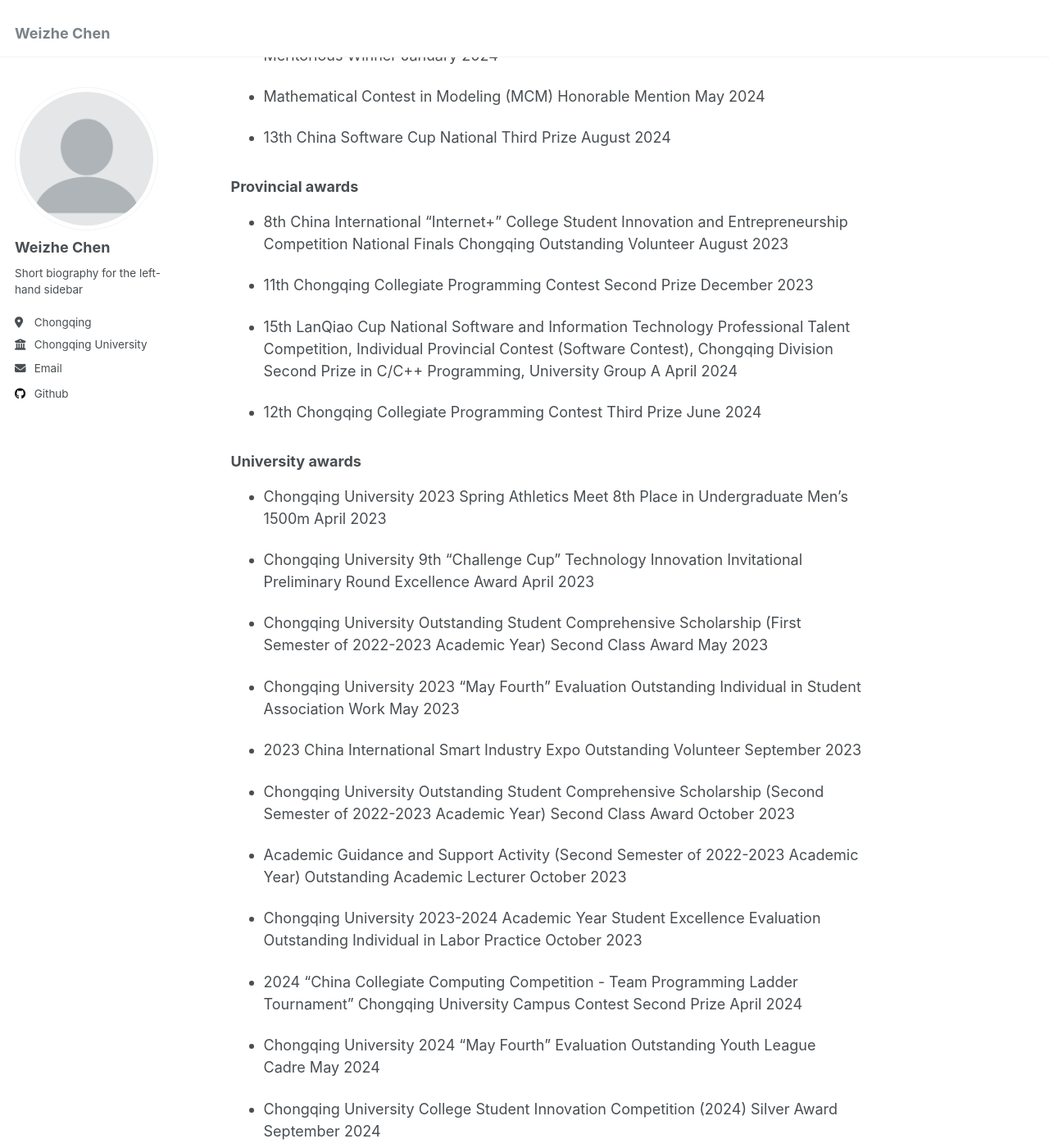
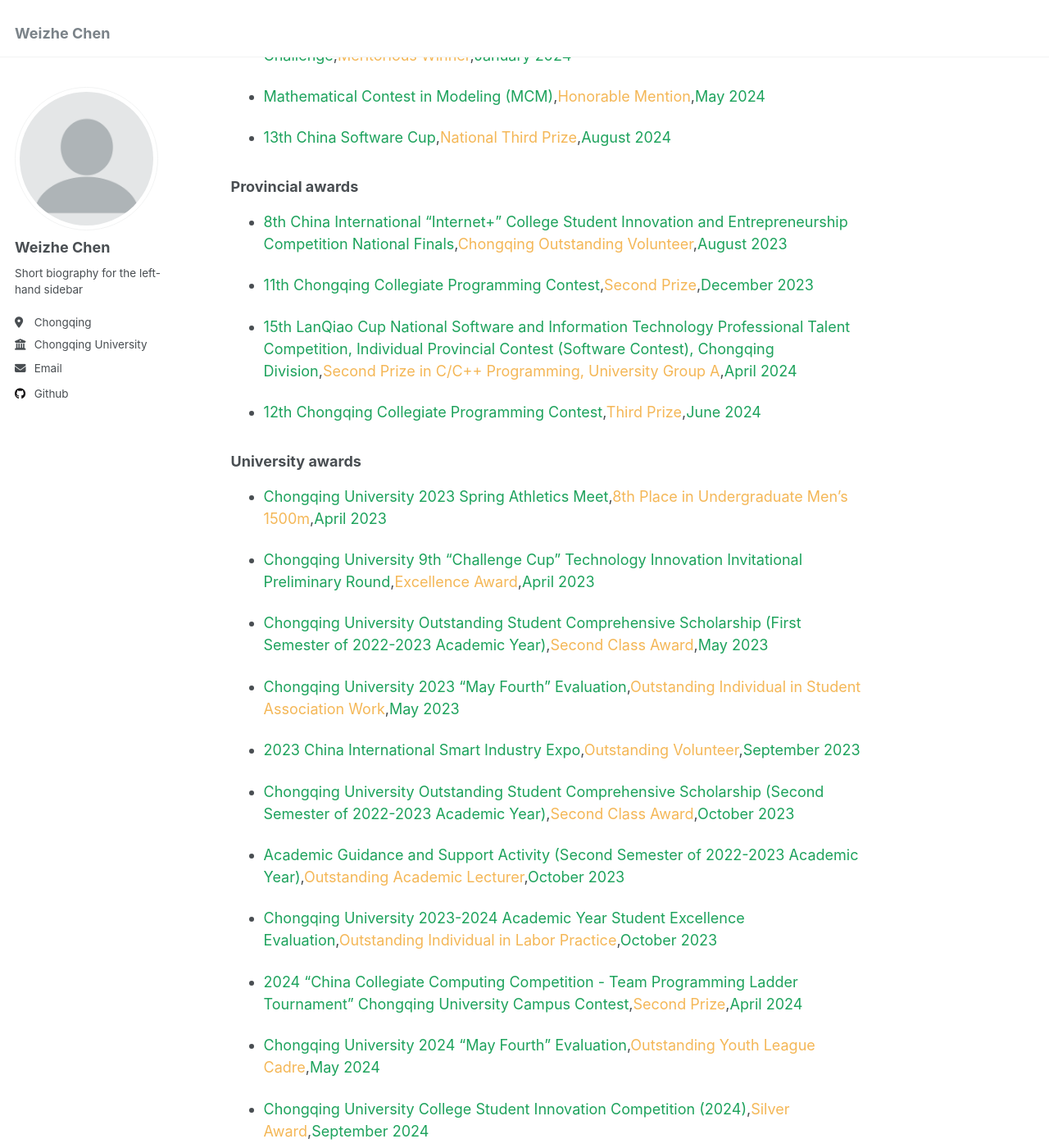
Before and after one commit to star-night-rain/demo1, a Jekyll site: the page built from _pages/about.md, in a window 1280 px wide and 1400 px high, scrolled down 3287 px. Shown: the whole window at 82% size. Built offline with Jekyll 4.4.1, drawn with Linux system fonts in a browser that asks for light colours; some of the changed text lies outside the part shown.

Commit message:
update about.md

```diff
--- a/_pages/about.md
+++ b/_pages/about.md
@@ -53,7 +53,7 @@
 
 {% for award in site.data.awards.national-awards %}
 
-- {{award.competition}} {{award.rank}} {{award.date}}
+- <span style="color:#1da25c">{{award.competition}}</span>,<span style="color:#f4b757">{{award.rank}}</span>,<span style="color:#1da25c">{{award.date}}</span>
 
 {% endfor %}
 
@@ -61,7 +61,7 @@
 
 {% for award in site.data.awards.provincial-awards %}
 
-- {{award.competition}} {{award.rank}} {{award.date}}
+- <span style="color:#1da25c">{{award.competition}}</span>,<span style="color:#f4b757">{{award.rank}}</span>,<span style="color:#1da25c">{{award.date}}</span>
 
 {% endfor %}
 
@@ -69,6 +69,6 @@
 
 {% for award in site.data.awards.university-awards %}
 
-- {{award.competition}} {{award.rank}} {{award.date}}
+- <span style="color:#1da25c">{{award.competition}}</span>,<span style="color:#f4b757">{{award.rank}}</span>,<span style="color:#1da25c">{{award.date}}</span>
 
 {% endfor %}
```
